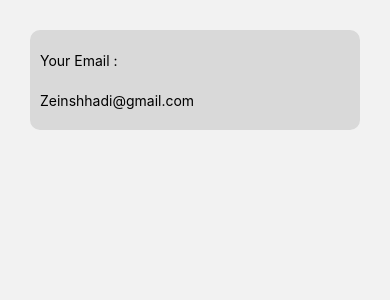
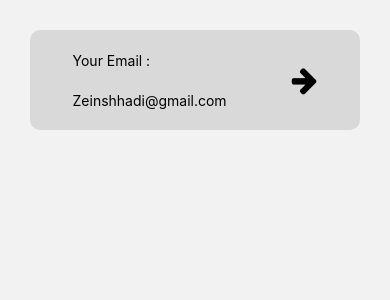
Before and after one commit to zeinshhadi/b-route-app, a React Native app in the folder frontend/: screen /LogInScreen in a window 390 px wide. Shown: the top 300 px of the page. Built offline with nearby package versions, Linux system fonts and the light colour scheme.

Commit message:
FrontEnd <> Added screen to start building the edit profile page

```diff
--- a/frontend/components/cards/ProfileCard.js
+++ b/frontend/components/cards/ProfileCard.js
@@ -1,17 +1,20 @@
+import Icon from "react-native-vector-icons/FontAwesome";
 import React from "react";
 import { View, StyleSheet, Text, Pressable } from "react-native";
 
-const ProfileCard = () => {
+const ProfileCard = ({ cardTitle, cardDetail }) => {
   return (
-    <View style={styles.profileCardContainer}>
-      <Pressable>
+    <Pressable>
+      <View style={styles.profileCardContainer}>
         <View style={styles.leftCardProfile}>
           <Text>Your Email : </Text>
           <Text>Zeinshhadi@gmail.com</Text>
         </View>
-        <View></View>
-      </Pressable>
-    </View>
+        <View>
+          <Icon name="arrow-right" size={30} color="black" />
+        </View>
+      </View>
+    </Pressable>
   );
 };
 
@@ -25,6 +28,8 @@ const styles = StyleSheet.create({
     backgroundColor: "#D9D9D9",
     borderRadius: 10,
     margin: 30,
+    justifyContent: "space-around",
+    alignItems: "center",
   },
   leftCardProfile: {
     justifyContent: "space-around",
```
Also changed, not shown: frontend/package.json (+8 -1 lines), frontend/screens/userScreens/EditProfile.js (added, +12 -0 lines), 1 other file (tests, documents, lock files or other folders).
